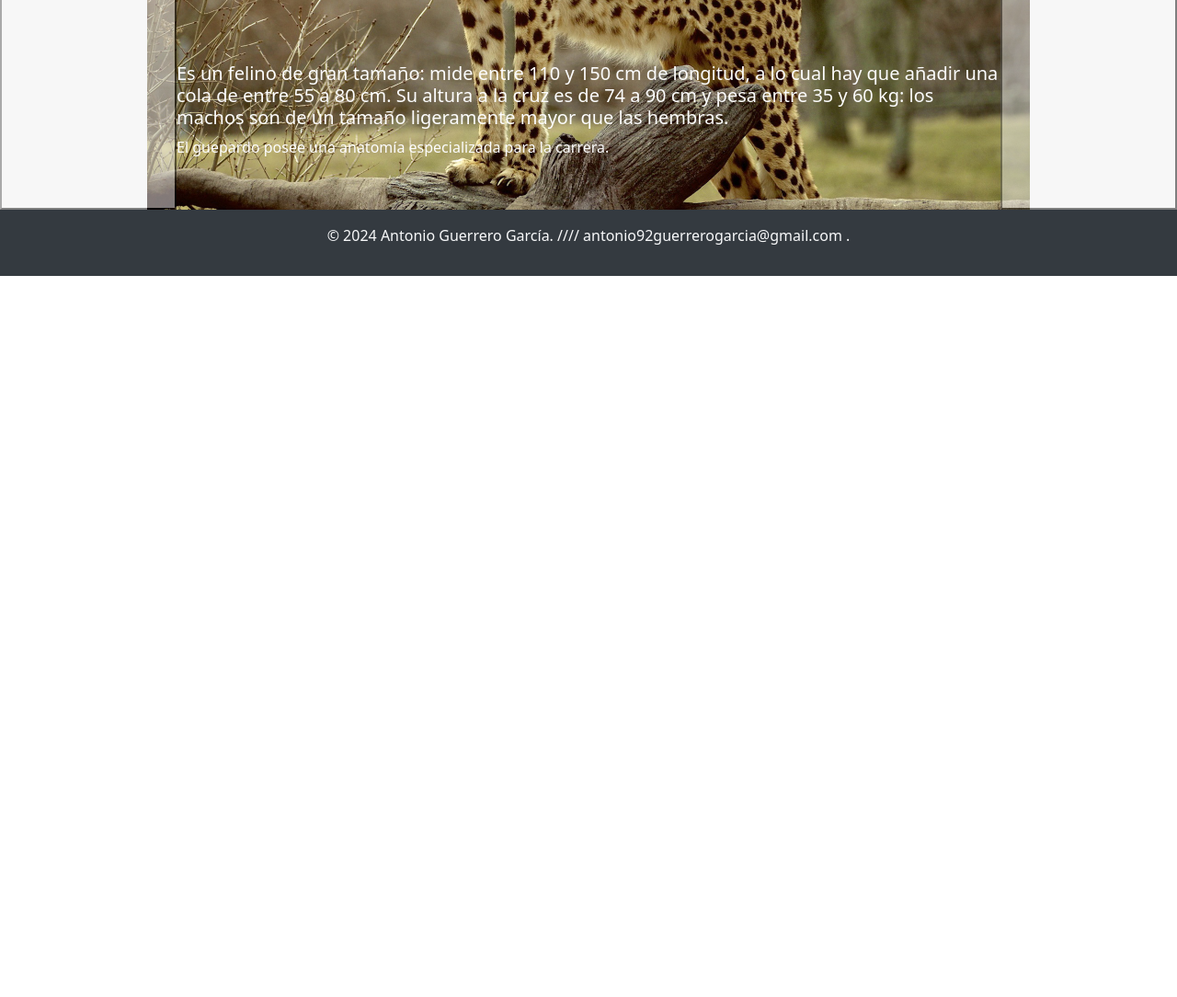
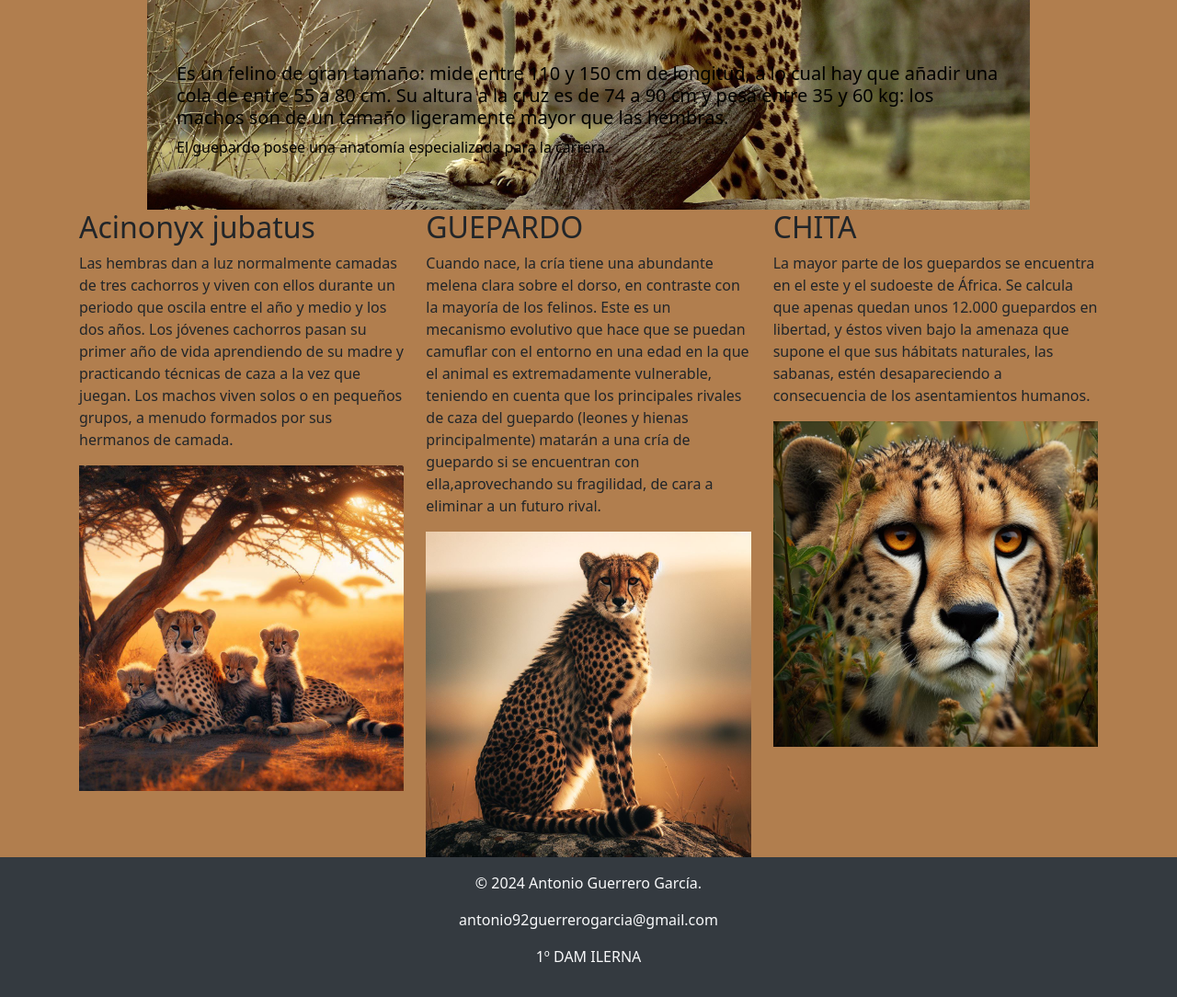
Before and after one commit to AntonioGG92/AnimalFav, a plain HTML site: page index.html in a window 1280 px wide. Shown: the part 784-1868 px from the top of the page at 92% size. Before the commit the page ends 1084 px from the top, so only its background shows below. Drawn offline with nearby package versions, Linux system fonts and the light colour scheme.

Commit message:
upgradeo cozitas

```diff
--- a/index.html
+++ b/index.html
@@ -74,9 +74,32 @@
     </button>
   </div>
 </div>
+<div class="container">
+  <div class="row">
+    <div class="col">
+      <h2>Acinonyx jubatus</h2>
+      <p>Las hembras dan a luz normalmente camadas de tres cachorros y viven con ellos durante un periodo que oscila entre el año y medio y los dos años. Los jóvenes cachorros pasan su primer año de vida aprendiendo de su madre y practicando técnicas de caza a la vez que juegan. Los machos viven solos o en pequeños grupos, a menudo formados por sus hermanos de camada.</p>
+      <img src="IMG/guecrias.jpg" alt="Imagen 1" class="img-fluid imagen-personalizada">
+    </div>
+    <div class="col">
+      <h2>GUEPARDO</h2>
+      <p>Cuando nace, la cría tiene una abundante melena clara sobre el dorso, en contraste con la mayoría de los felinos. Este es un mecanismo evolutivo que hace que se puedan camuflar con el entorno en una edad en la que el animal es extremadamente vulnerable, teniendo en cuenta que los principales rivales de caza del guepardo (leones y hienas principalmente) matarán a una cría de guepardo si se encuentran con ella,aprovechando su fragilidad, de cara a eliminar a un futuro rival.</p>
+      <img src="IMG/guesen.jpg" alt="Imagen 2" class="img-fluid imagen-personalizada">
+    </div>
+    <div class="col">
+      <h2>CHITA</h2>
+      <p>La mayor parte de los guepardos se encuentra en el este y el sudoeste de África. Se calcula que apenas quedan unos 12.000 guepardos en libertad, y éstos viven bajo la amenaza que supone el que sus hábitats naturales, las sabanas, estén desapareciendo a consecuencia de los asentamientos humanos.</p>
+      <img src="IMG/guecamu.jpg" alt="Imagen 3" class="img-fluid imagen-personalizada">
+    </div>
+  </div>
+</div>
+
+
 
 <footer class="bg-dark text-light text-center py-3">
-  <p>&copy; 2024 Antonio Guerrero García.  ////  antonio92guerrerogarcia@gmail.com .</p>
+  <p>&copy; 2024 Antonio Guerrero García.
+  <p>  antonio92guerrerogarcia@gmail.com
+  <p> 1º DAM ILERNA</p>
 </footer>
 
 </body>
--- a/style.css
+++ b/style.css
@@ -1,10 +1,14 @@
 #meta {
     font-size: 50px;
     line-height: 50px; /* ajusto el espacio entre líneas para centrar verticalmente */
-    background-color: rgb(245, 190, 11);
+    background-color: rgb(250, 234, 6);
     text-align: center;/* centro el texto */
     padding: 10px; /* pongo espacio alrededor del texto */
 }
+body {
+    background-color: rgb(177, 126, 78);
+  }
+
 #animal {
     font-size: 100px;
     font-weight: bolder;
@@ -38,6 +42,7 @@
   }
 .carousel-item {
     color: black;
+    background-color: rgb(177, 126, 78); /* Cambia el color de fondo a negro */
 }
 #carouselExample {
     margin-top: 50px; /* aqui puedo ajustar el margen superior */
@@ -50,16 +55,29 @@
 }
 .carousel-caption h5,
 .carousel-caption p {
-    color: #fdfdfd; /* cambio color para los títulos y descripciones */
+    color: #000000; /* cambio color para los títulos y descripciones */
     text-align: left;
 }
+.carousel-control-prev,
+.carousel-control-next {
+  opacity: 0;
+}
+.carousel:hover .carousel-control-prev,
+.carousel:hover .carousel-control-next {
+  opacity: 1;
+}
+.carousel-indicators {
+  display: none;
+}
 .navbar {
-    background-color: #ff7b00;
+    background-color: #fce308;
 }
+.imagen-personalizada {
+    max-width: 100%;
+    height: auto;
+  }
 
 .footer {
-    background-color: #ff7b00; /* cambio color para los títulos y descripciones */
-    color: white;
     font-size: 20px;
     text-align: center;
     padding: 20px;
```
Also changed, not shown: IMG/OIG1.jpg (deleted), IMG/OIG3 (1).jpg (deleted), IMG/guecamu.jpg (added), IMG/guecrias.jpg (added), IMG/guesen.jpg (added).
